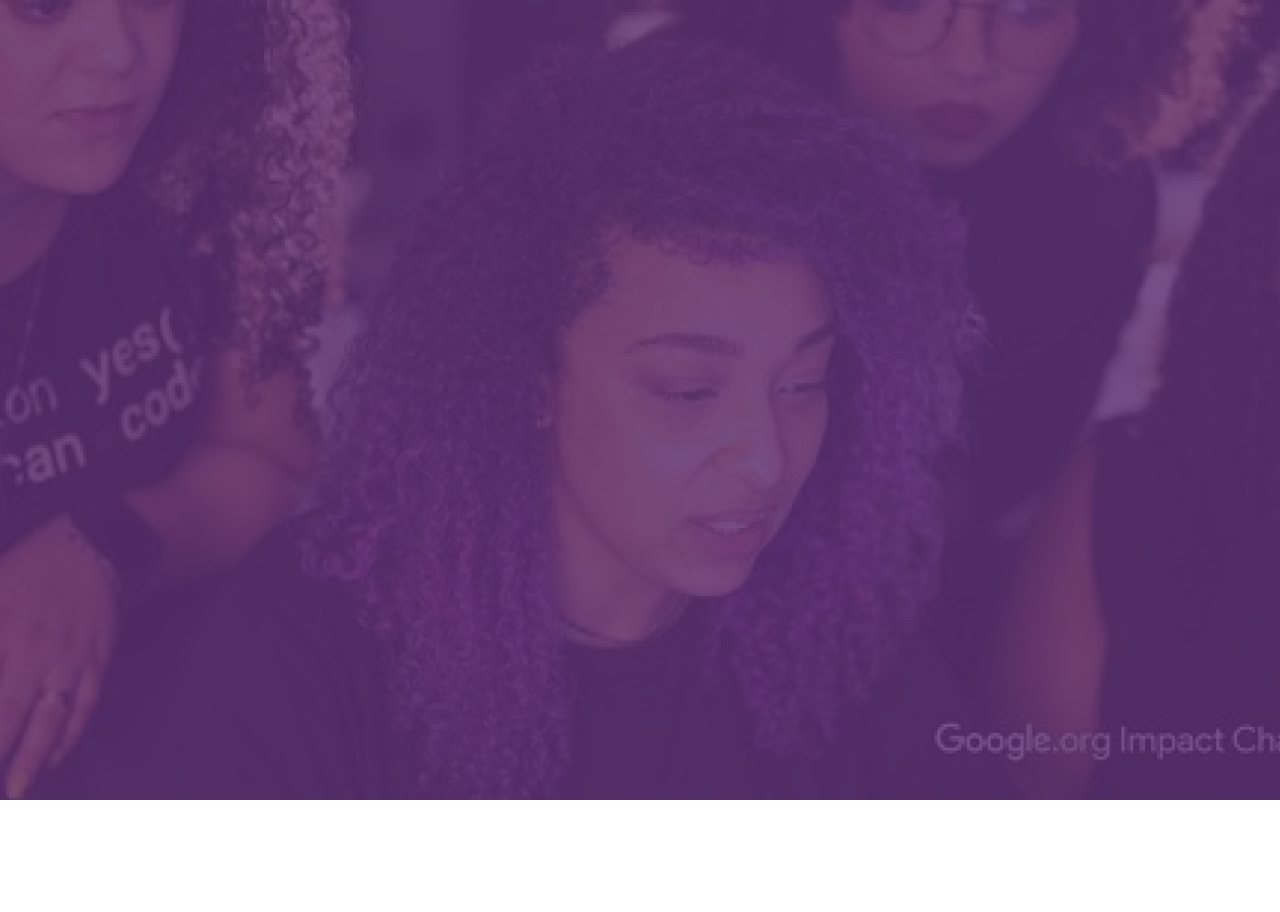
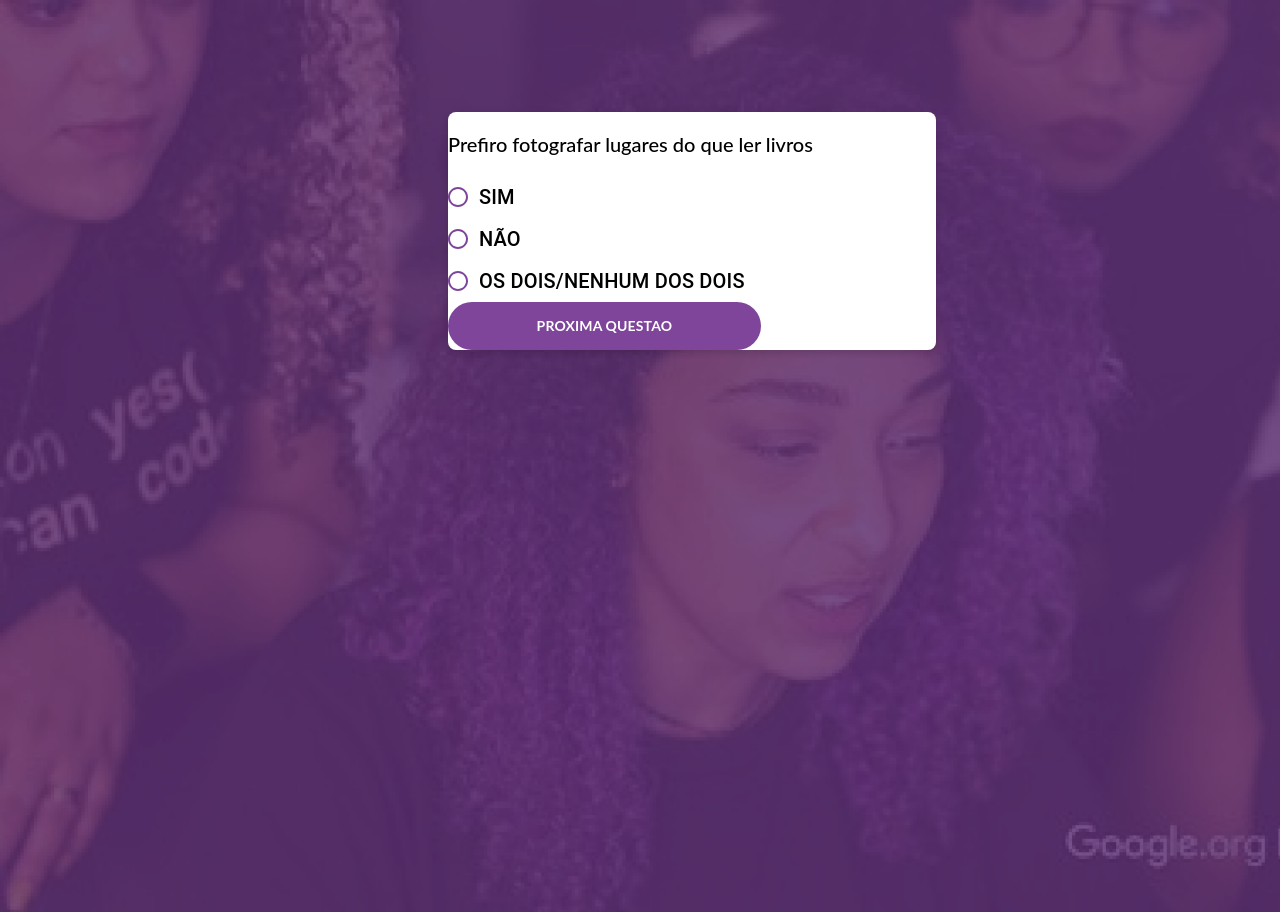
Before and after one commit to naylasouza/reprograma-quiz, a React (Create React App) app: page /quiz in a window 1280 px wide. Before the commit the page ends 800 px from the top, so only its background shows below. Built offline with nearby package versions, Linux system fonts and the light colour scheme.

Commit message:
criando lista de questoes do quiz

```diff
--- a/src/pages/Home/style.scss
+++ b/src/pages/Home/style.scss
@@ -5,7 +5,6 @@ body{
   height: 100vh;
   font-family: 'Lato', sans-serif;
   margin: 0;
-
 }
 .container{
   margin: 110px 40px 40px 80px;
--- a/src/pages/Login/index.tsx
+++ b/src/pages/Login/index.tsx
@@ -1,4 +1,5 @@
 import React, { useEffect, useState } from "react"
+import { useHistory } from 'react-router-dom'
 import Button from "../../components/Button"
 import Card from '../../components/Card'
 import './style.scss'
@@ -11,6 +12,7 @@ interface Props {
 }
 
 const Login = ({ photo }: Props): JSX.Element => {
+	const history = useHistory()
 	const [userData, setUserData] = useState()
 
 	const onClicke = () => {
@@ -34,7 +36,7 @@ const Login = ({ photo }: Props): JSX.Element => {
 
 			<Card className="container-login ">
 
-				{userData ? (
+				{/* {userData ? (
 				// eslint-disable-next-line jsx-a11y/alt-text
 				<img className="photo-login" src={userData?.picture?.medium} />
 			) : <Logo widthIcon={120} heightIcon={120} />
@@ -42,7 +44,7 @@ const Login = ({ photo }: Props): JSX.Element => {
 			<p className="name-login">Nome</p>
 			 <button className="input-login">{userData?.name?.title} {userData?.name?.first} </button>
 			 <p className="name-login">Sobrenome</p>
-			 <button className="input-login">{userData?.name?.last} </button>
+			 <button className="input-login">{userData?.name?.last} </button> */}
 			 <div className="display-flex">
 			 <Button text={"Criar usuário"} className='margin-lef teste'
 					onClick={onClicke}
@@ -50,6 +52,7 @@ const Login = ({ photo }: Props): JSX.Element => {
 					<Button
 						text={"Começar quiz"}
 						className='teste'
+						onClick={() => history.push('/quiz')}
 					/>
 			 </div>
 
--- /dev/null
+++ b/src/pages/Quiz/index.tsx
@@ -0,0 +1,75 @@
+import React from "react"
+import Card from "../../components/Card"
+import { FormControlLabel, Radio, RadioGroup, FormControl, FormLabel } from '@material-ui/core'
+import './style.scss'
+import Button from "../../components/Button"
+
+
+const Quiz = (): JSX.Element => {
+	const questions = [
+		{
+			questionTitle: 'Prefiro fotografar lugares do que ler livros',
+			options:[
+					{text: 'SIM'},
+					{text: 'NÃO'},
+					{text: 'OS DOIS/NENHUM DOS DOIS'},
+			],
+		},
+		{
+			questionTitle: 'Acho melhor aplicativos/sites que sejam Lindos do que Rápido',
+			options:[
+					{text: 'SIM'},
+					{text: 'NÃO'},
+					{text: 'IGUALMENTE IMPORTANTES'},
+			],
+		},
+		{
+			questionTitle: 'Me enxergo mais como artista do que como uma engenheira',
+			options:[
+					{text: 'SIM'},
+					{text: 'NÃO'},
+					{text: 'OS DOIS/NENHUM DOS DOIS'},
+			],
+		},
+		{
+			questionTitle: 'Me apego tanto aos detalhes que às vezes demoro muito pra fazer minhas atividade',
+			options:[
+					{text: 'SIM'},
+					{text: 'NÃO'},
+			],
+		},
+		{
+			questionTitle: 'Prefiro História ou Ciências a Matemática ou Química',
+			options:[
+					{text: 'SIM'},
+					{text: 'NÃO'},
+					{text: 'PREFIRO IGUALMENTE TODAS'},
+			],
+		},
+	]
+
+
+	return (
+		<div className=" container-grid">
+			<Card  >
+					<p className="question">{questions[0].questionTitle}</p>
+				<div >
+					<FormControl>
+						<RadioGroup>
+						{questions[0].options.map(({ text, text: radioLabel }) => (
+							<FormControlLabel
+								className="question"
+								value={text}
+								control={<Radio />}
+								label={radioLabel} />
+						))}
+						<Button text={"Proxima questao"} />
+
+						</RadioGroup>
+					</FormControl>
+				</div>
+			</Card>
+		</div>
+	)
+}
+export default Quiz
--- /dev/null
+++ b/src/pages/Quiz/style.scss
@@ -0,0 +1,12 @@
+.MuiSvgIcon-root{
+  color: #7e459b;
+}
+.question{
+	font-size: 20px;
+  font-weight: 500;
+
+}
+.MuiTypography-body1{
+	font-size: 20px !important;
+  font-weight: 500 !important;
+}
--- a/src/routes.tsx
+++ b/src/routes.tsx
@@ -2,6 +2,7 @@ import React from "react";
 import  Home  from "../src/pages/Home";
 import { BrowserRouter, Switch, Route} from "react-router-dom"
 import Login from "./pages/Login"
+import Quiz from "./pages/Quiz"
 
 
 const Routes = () => {
@@ -10,6 +11,7 @@ const Routes = () => {
         <Switch>
             <Route path="/" exact component={Home} />
             <Route path="/login" component={Login} />
+            <Route path="/quiz" component={Quiz} />
         </Switch>
         </BrowserRouter>
     );
```
